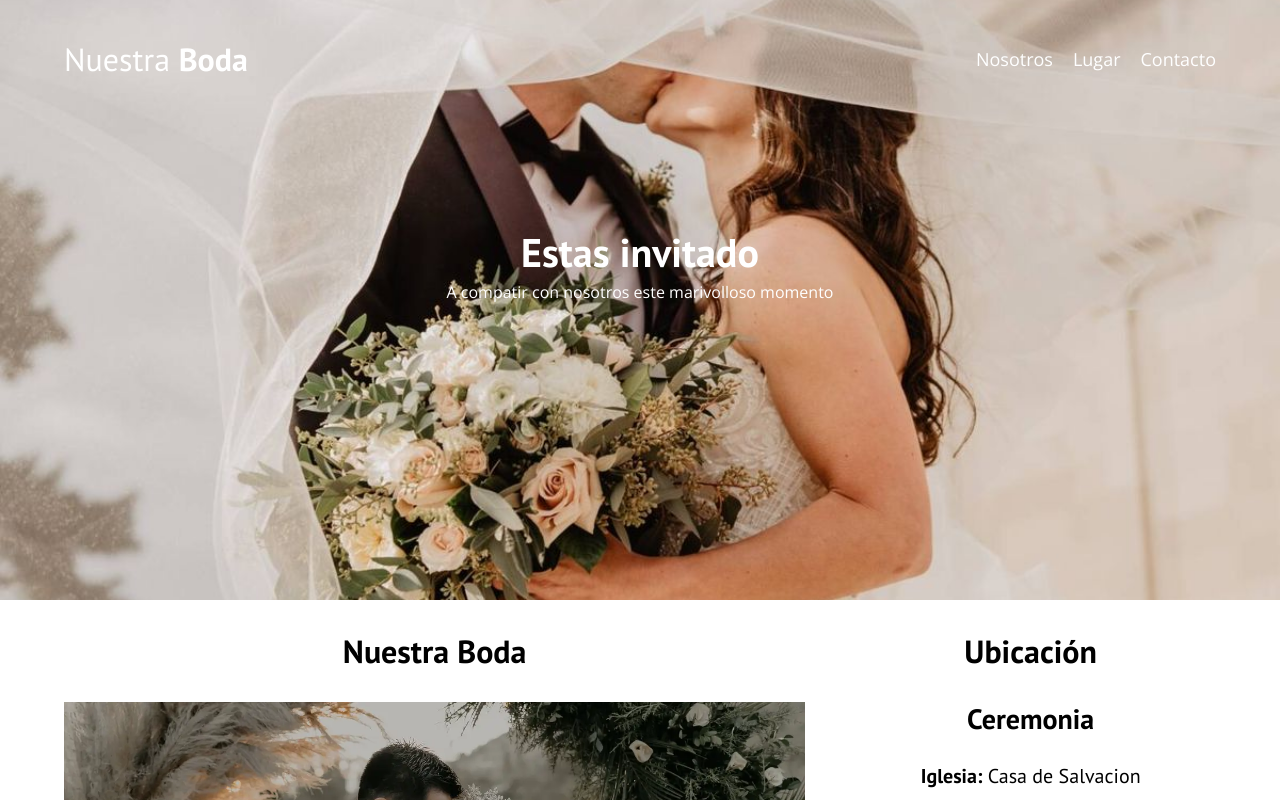
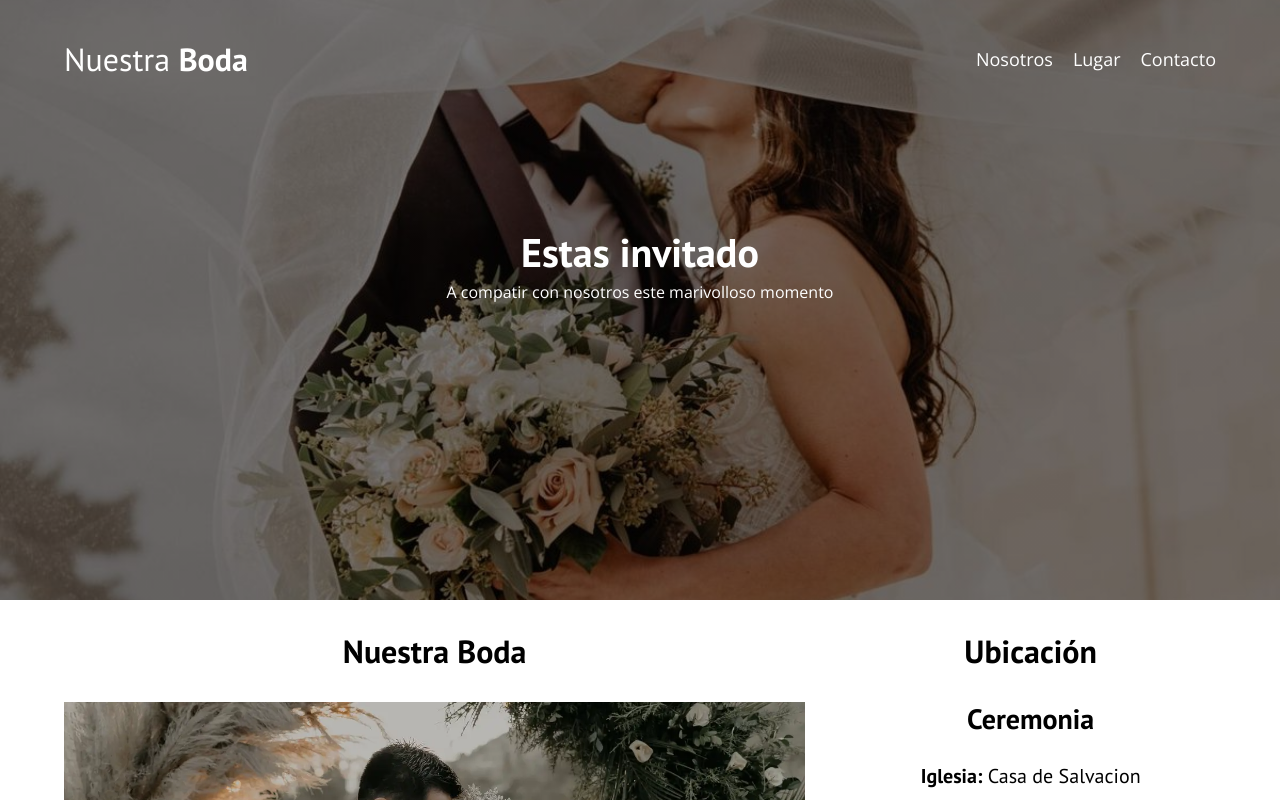
Before and after one commit to abrahanalarcon/Wedding-Invitation, a React (Vite) app: page / in a window 1280 px wide. Shown: the top 800 px of the page. Built offline with nearby package versions, Linux system fonts and the light colour scheme.

Commit message:
agregando un gradient a la foto de fondo del  header de la pagina

```diff
--- a/src/components/Header.css
+++ b/src/components/Header.css
@@ -61,7 +61,7 @@ img {
 
 /** Header **/
 .header {
-    background-image: url(../img/banner1.jpg);
+    background-image: linear-gradient(rgba(0, 0, 0, 0.5), rgba(0, 0, 0, 0.5)), url(../img/banner1.jpg);
 
 }
 
```
